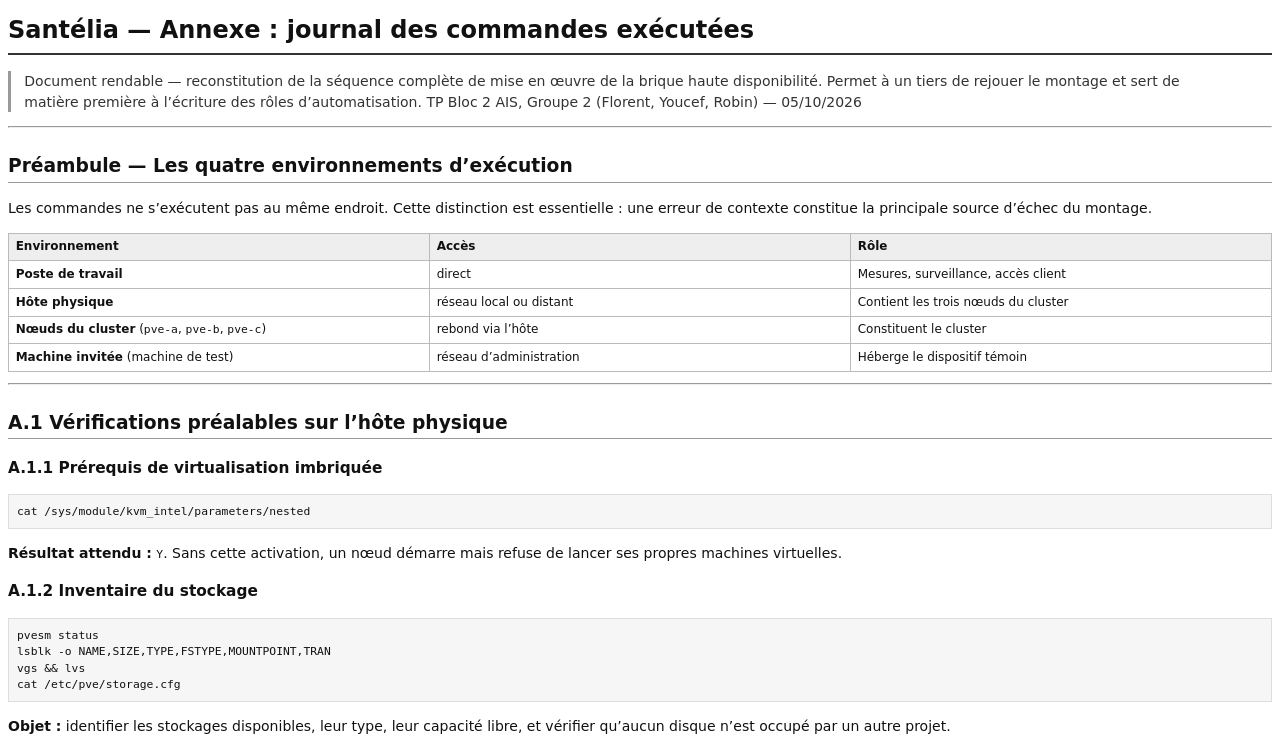
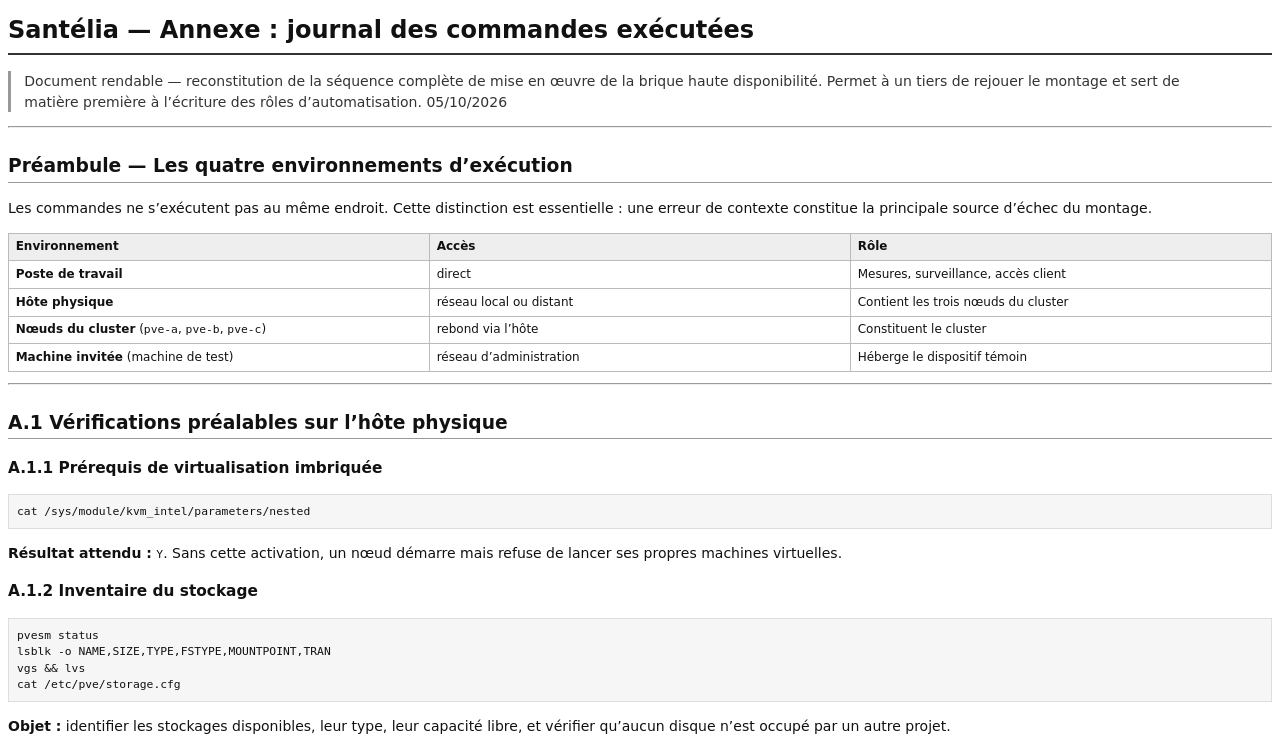
Before and after one commit to Flo466/santelia-iac, a plain HTML site: page docs/04-journal-commandes.html in a window 1280 px wide. Shown: the part 61-800 px from the top of the page. Drawn offline with Linux system fonts and the light colour scheme.

```diff
--- a/docs/04-journal-commandes.html
+++ b/docs/04-journal-commandes.html
@@ -47,8 +47,7 @@ Annexe : journal des commandes exécutées</h1>
 <p>Document rendable — reconstitution de la séquence complète de mise en
 œuvre de la brique haute disponibilité. Permet à un tiers de rejouer le
 montage et sert de matière première à l’écriture des rôles
-d’automatisation. TP Bloc 2 AIS, Groupe 2 (Florent, Youcef, Robin) —
-05/10/2026</p>
+d’automatisation. 05/10/2026</p>
 </blockquote>
 <hr />
 <h2 id="préambule-les-quatre-environnements-dexécution">Préambule — Les
```
Also changed, not shown: docs/04-journal-commandes.md (+1 -1 lines), 1 other file.
